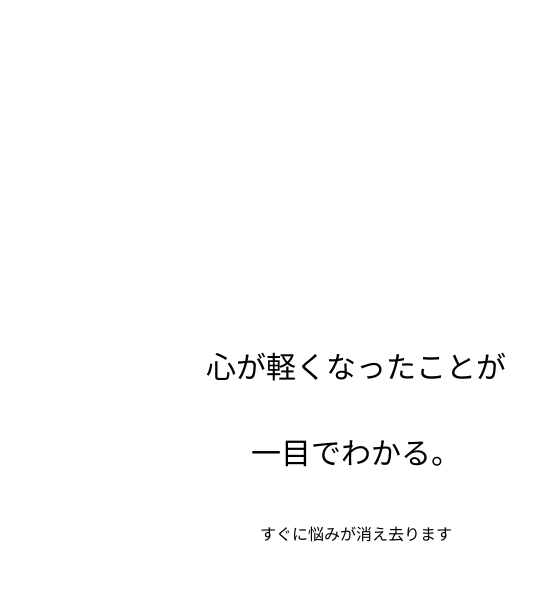
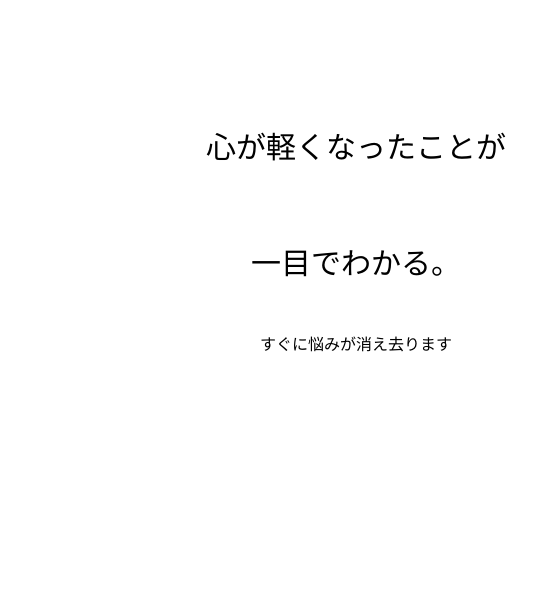
Before and after one commit to Yuzaburo-ERA/ERA-LAOS-Buddha, a plain HTML site: page index.html in a window 1280 px wide. Shown: the part 2225-2830 px from the top of the page, 724-1280 px from the left. Drawn offline with nearby package versions, Linux system fonts and the light colour scheme; a script that the page names is missing.

Commit message:
Update style.css

```diff
--- a/style.css
+++ b/style.css
@@ -186,11 +186,10 @@ h2{
 
 .item4right{
 	float:left;
-	width: 508px;
-	padding-top: 250px;
 }
 
 .item4right h2{
+	padding-top:30px;
 	font-size: 30px;
 	line-height: 1.7;
 	margin-bottom: 35px;
@@ -211,7 +210,6 @@ h2{
 .item4con{
 	width:50%;
 	float: left;
-
 }
 
 .item5{
```
